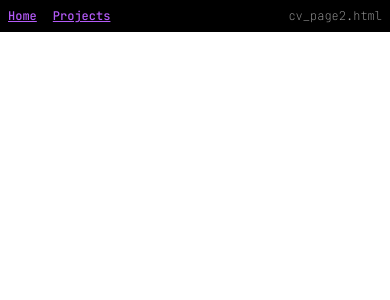
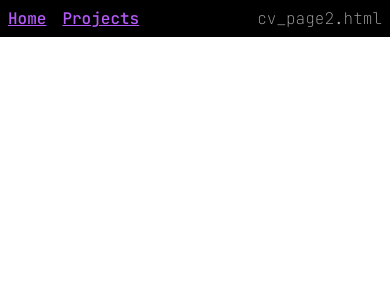
Before and after one commit to TPdkr/cv_page2, a React (Vite) app in the folder website/: page / in a window 390 px wide. Shown: the top 300 px of the page. Built offline with nearby package versions, Linux system fonts and the light colour scheme.

Commit message:
fixed 2 bugs and things should be a bit better now

```diff
--- a/website/src/index.css
+++ b/website/src/index.css
@@ -108,11 +108,11 @@ p {
   }
 
   p{
-    font-size: 0.75em;
+    font-size: 1rem;
   }
 
   a{
-    font-size: 0.75rem;
+    font-size: 1rem;
   }
 }
 
--- a/website/src/mainpage/header.jsx
+++ b/website/src/mainpage/header.jsx
@@ -11,7 +11,7 @@ function Header(){
     return (
         <div>
             <div className={styles.title}>
-                <h1>Portfolio website</h1>
+                <h1>CV website</h1>
                 <img src={star} className={styles.star}/>
             </div>
 
--- a/website/src/mainpage/header.module.css
+++ b/website/src/mainpage/header.module.css
@@ -2,6 +2,11 @@
     display: flex;
     flex-direction: row;
     gap: 2rem;
+}
+
+.title h1{
+    overflow-wrap: break-word;
+    word-break: break-word;
 }
 
 .star{
@@ -25,6 +30,7 @@
     object-fit: cover;
     max-width: 30rem;
     aspect-ratio: 1;
+    min-width: none;
 }
 
 .myName{
@@ -71,5 +77,10 @@
         align-self: flex-start;
         flex-direction: row-reverse;
         align-items: center;
+        justify-items: space-between;
+    }
+
+    .me{
+        display: none;
     }
 }
```
